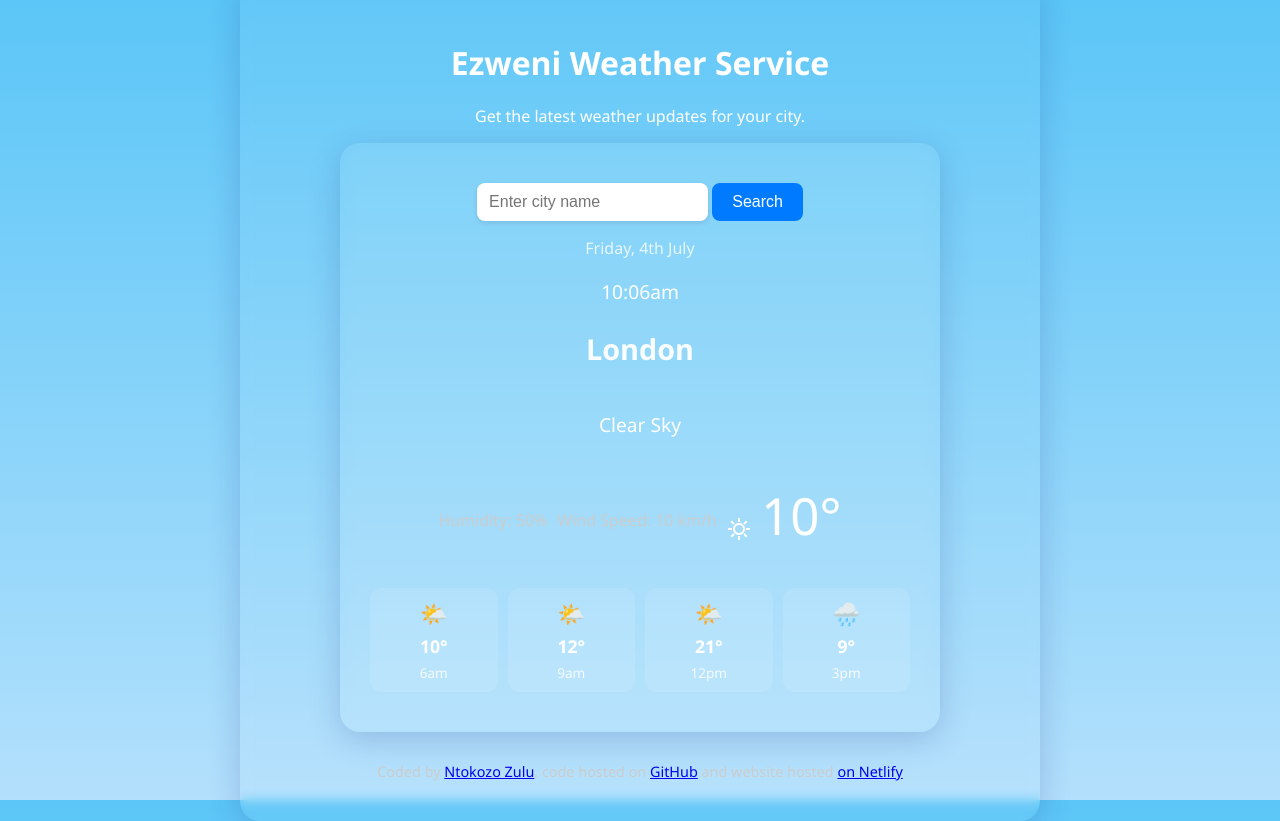
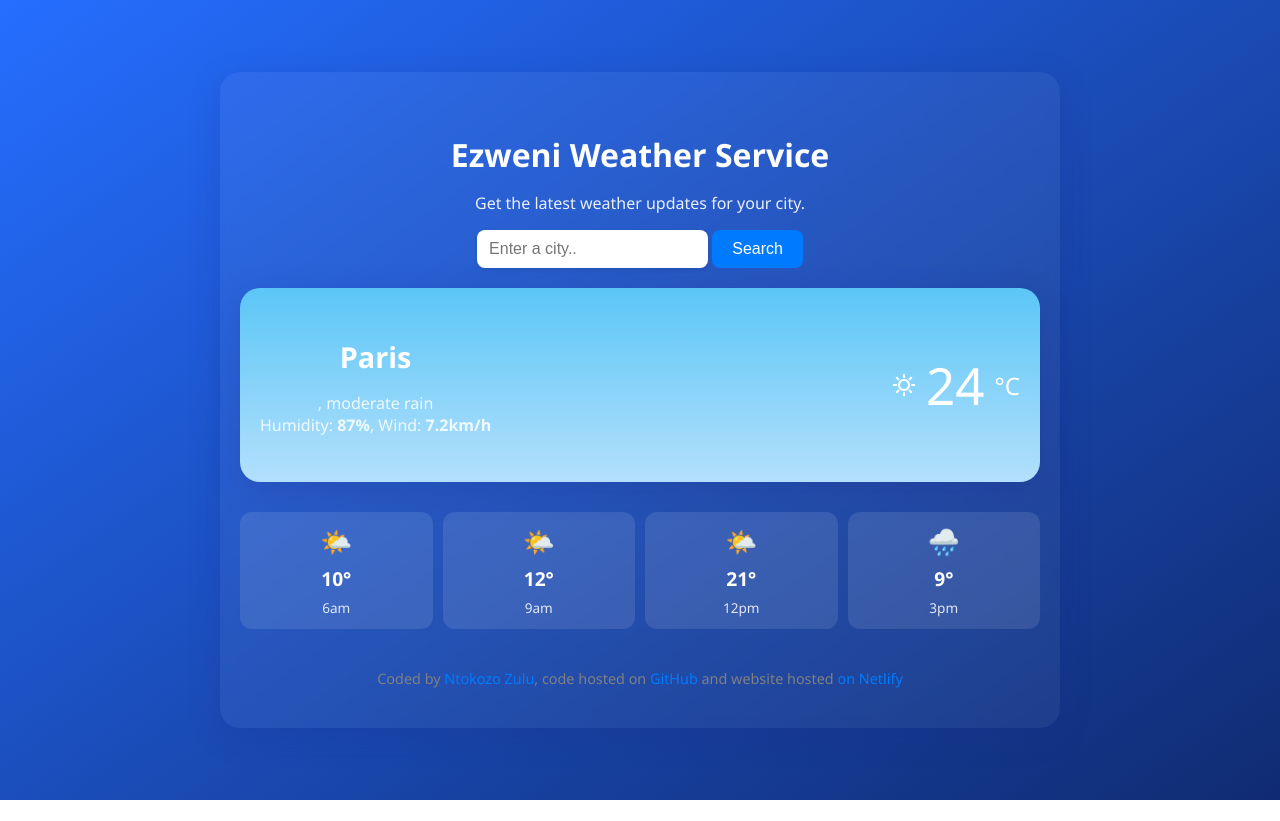
Before and after one commit to Zakhile/Ezweni-weather-service, a plain HTML site: page index.html in a window 1280 px wide. After the commit the page ends 800 px from the top, so only its background shows below. Drawn offline with nearby package versions, Linux system fonts and the light colour scheme.

Commit message:
debugged and updated css

```diff
--- a/index.html
+++ b/index.html
@@ -1,13 +1,14 @@
 <!DOCTYPE html>
 <html lang="en">
 <head>
-    <meta charset="UTF-8" />
-    <meta name="viewport" content="width=device-width, initial-scale=1.0" />
-    <link rel="stylesheet" href="src/style.css" />
+  <meta charset="UTF-8">
+  <meta name="viewport" content="width=device-width, initial-scale=1.0">
+  <link rel="stylesheet" href="src/style.css">
   <link
       rel="stylesheet"
       href="https://fonts.googleapis.com/css2?family=Material+Symbols+Outlined:opsz,wght,FILL,GRAD@20..48,100..700,0..1,-50..200&icon_names=clear_day" />
     <title>Ezweni weather service</title>
+
 </head>
 <body>
   <div class="app-container">
@@ -15,39 +16,35 @@
     <h1>Ezweni Weather Service</h1>
         <p>Get the latest weather updates for your city.</p>
   </header>
-      <main class="weather-app">
-        <section class="search-section">
+  <main class="main-content">
+    <div class="search-container">
     <form id="search-form">
           <input
-              type="text"
-              id="city-input"
-              placeholder="Enter city name"
-              aria-label="City Name" />
-            <button type="submit" id="search-button">Search</button>
+            type="search"
+            placeholder="Enter a city.."
+            required
+            class="search-input"
+            id="search-input" />
+          <input type="submit" value="Search" class="search-button" />
         </form>
-        </section>
-        <section class="datetime">
-          <p id="date" class="date">Friday, 4th July</p>
-          <p id="time" class="time">10:06am</p>
-        </section>
+    </div>
 
-        <section class="location">
-          <h2 id="location">London</h2>
-        </section>
-
-        <section class="current-weather">
-          <div class="weather-description">
-            <p id="description">Clear Sky</p>
+        <div class="current-weather">
+          <div>
+            <h1 class="current-city" id="current-city">Paris</h1>
+            <p class="current-details">
+              <span id="current-date"></span>, moderate rain <br />
+              Humidity: <strong>87%</strong>, Wind: <strong>7.2km/h</strong>
+            </p>
           </div>
-          <div class="weather-details">
-            <p id="humidity">Humidity: 50%</p>
-            <p id="wind-speed">Wind Speed: 10 km/h</p>
-            <div class="weather-icon">
-              <span class="material-symbols-outlined">clear_day</span>
+          <div class="current-temperature">
+            <span class="material-symbols-outlined" id="current-temperature-icon">clear_day</span>
+            <span class="current-temperature-value" id="current-temperature"
+              >24</span
+            ><span class="current-temperature-unit">°C</span>
           </div>
-            <div id="temperature" class="temperature">10°</div>
         </div>
-        </section>
+      </main>
       <section class="forecast">
           <div class="forecast-item">
             <div class="forecast-icon">🌤️</div>
@@ -70,7 +67,7 @@
             <div class="forecast-time">3pm</div>
           </div>
         </section>
-      </main>
+
       <footer>
         Coded by
         <a href="https://github.com/Zakhile" target="_blank"> Ntokozo Zulu</a>,
@@ -84,7 +81,9 @@
         <a href="https://ezweni-weather.netlify.app/" target="_blank"
           >on Netlify</a
         >
+
       </footer>
+    </div>
   </div>
   <script src="src/script.js"></script>
 </body>
--- a/src/style.css
+++ b/src/style.css
@@ -1,7 +1,4 @@
-* {
-  box-sizing: border-box;
-}
-
+/* General Reset & Body Styling */
 body {
   margin: 0;
   padding: 0;
@@ -9,45 +6,46 @@ body {
   display: flex;
   align-items: center;
   justify-content: center;
-  background: linear-gradient(180deg, #5bc6f7 0%, #b3e0fc 100%);
+  background: linear-gradient(145deg, #256eff, #102b72);
   font-family: "Segoe UI", Arial, sans-serif;
+  color: white;
+  box-sizing: border-box;
 }
 
+/* App Container */
 .app-container {
   width: 100%;
   max-width: 800px;
   background-color: rgba(255, 255, 255, 0.05);
   border-radius: 20px;
   box-shadow: 0 8px 32px rgba(31, 38, 135, 0.2);
+  -webkit-backdrop-filter: blur(6px);
   backdrop-filter: blur(6px);
-  color: white;
+  padding: 40px 20px;
   text-align: center;
-  padding: 40px 20px;
 }
 
-.weather-app {
-  background: rgba(255, 255, 255, 0.05);
-  color: #fff;
-  text-align: center;
-  padding: 40px 30px;
-  border-radius: 20px;
-  box-shadow: 0 8px 32px rgba(31, 38, 135, 0.2);
-  width: 100%;
-  max-width: 600px;
-  backdrop-filter: blur(10px);
-  margin: 0 auto;
-  position: relative; /* Ensure absolute positioning works within this container */
+/* Header */
+header h1 {
+  font-size: 2rem;
+  margin-bottom: 10px;
 }
 
+header p {
+  font-size: 1rem;
+  opacity: 0.9;
+}
+
+/* Search Bar */
 .search-bar {
   display: flex;
   gap: 10px;
   justify-content: center;
-  margin-bottom: 20px;
+  margin-bottom: 30px;
   flex-wrap: wrap;
 }
 
-#city-input {
+#search-input {
   flex: 1 1 180px;
   padding: 10px 12px;
   font-size: 16px;
@@ -57,7 +55,7 @@ body {
   box-shadow: 0 2px 5px rgba(0, 0, 0, 0.1);
 }
 
-#search-button {
+.search-button {
   padding: 10px 20px;
   font-size: 16px;
   background-color: #007bff;
@@ -68,38 +66,96 @@ body {
   transition: background-color 0.3s ease;
 }
 
-#search-button:focus {
+.search-button:focus {
   outline: 2px solid #0056b3;
   outline-offset: 2px;
 }
 
-#search-button:hover {
+.search-button:hover {
   background-color: #0056b3;
 }
 
-.date-time {
-  position: absolute;
-  top: 20px;
-  right: 20px;
+.search-button:active {
+  background-color: #004494;
 }
 
-.date {
-  font-size: 1rem;
-  margin-bottom: 4px;
-  opacity: 0.8;
+/* Current Weather */
+.current-weather {
+  display: flex;
+  justify-content: space-between;
+  align-items: center;
+  flex-wrap: wrap;
+  background: linear-gradient(180deg, #5bc6f7 0%, #b3e0fc 100%);
+
+  padding: 30px 20px;
+  border-radius: 20px;
+  box-shadow: 0 8px 32px rgba(31, 38, 135, 0.2);
+  margin-top: 20px;
 }
 
-.time {
-  font-size: 1.2rem;
-  font-weight: 500;
+.current-city {
+  font-size: 1.8rem;
+  margin-bottom: 10px;
 }
 
-.location {
-  font-size: 1.2rem;
-  margin-bottom: 20px;
-  opacity: 0.95;
+.current-details {
+  font-size: 1rem;
+  opacity: 0.85;
 }
 
+.current-temperature {
+  display: flex;
+  align-items: center;
+  gap: 10px;
+  font-size: 2rem;
+}
+
+.current-temperature-value {
+  font-size: 3.2rem;
+  font-weight: 300;
+}
+
+.current-temperature-unit {
+  font-size: 1.5rem;
+  font-weight: 400;
+}
+
+/* Forecast Section */
+.forecast {
+  display: flex;
+  justify-content: space-between;
+  gap: 10px;
+  margin-top: 30px;
+  flex-wrap: wrap;
+}
+
+.forecast-item {
+  flex: 1 1 60px;
+  text-align: center;
+  background: rgba(255, 255, 255, 0.1);
+  padding: 12px 8px;
+  border-radius: 12px;
+  display: flex;
+  flex-direction: column;
+  align-items: center;
+  gap: 6px;
+}
+
+.forecast-icon {
+  font-size: 1.6rem;
+}
+
+.forecast-temp {
+  font-size: 1.2rem;
+  font-weight: bold;
+}
+
+.forecast-time {
+  font-size: 0.85rem;
+  opacity: 0.85;
+}
+
+/* Material Symbols */
 .material-symbols-outlined {
   font-family: "Material Symbols Outlined", sans-serif;
   font-weight: 400;
@@ -107,85 +163,23 @@ body {
   font-size: 2.5rem;
   display: inline-block;
   line-height: 1;
-  text-decoration: inherit;
-  text-transform: none;
   letter-spacing: normal;
   white-space: nowrap;
-}
-.material-symbols-outlined {
   font-variation-settings: "FILL" 0, "wght" 400, "GRAD" 0, "opsz" 24;
 }
 
-.weather-details {
-  display: flex;
-  align-items: center;
-  justify-content: center;
-  gap: 10px;
+/* Footer */
+footer {
+  margin-top: 40px;
+  font-size: 0.9rem;
+  color: grey;
 }
 
-.weather-details p {
-  margin: 0;
-  font-size: 1rem;
-  color: #ccc;
+footer a {
+  color: #007bff;
+  text-decoration: none;
 }
 
-.weather-description {
-  display: flex;
-  align-items: center;
-  justify-content: center;
-  flex-direction: column;
-  font-size: 1.2rem;
-  margin-bottom: 20px;
+footer a:hover {
+  text-decoration: underline;
 }
-.weather-icon {
-  margin: 20px 0 10px 0;
-  font-size: 2.5rem;
-  color: #fff;
-}
-
-.temperature {
-  font-size: 3.2rem;
-  font-weight: 300;
-  margin-bottom: 10px;
-}
-
-.day {
-  font-size: 1.3rem;
-  margin-bottom: 18px;
-}
-
-.forecast {
-  display: flex;
-  justify-content: space-between;
-  gap: 10px;
-  margin-top: 25px;
-  flex-wrap: wrap;
-}
-
-.forecast > div {
-  flex: 1 1 60px;
-  text-align: center;
-  background: rgba(255, 255, 255, 0.1);
-  padding: 10px 0;
-  border-radius: 12px;
-}
-
-.forecast-icon {
-  font-size: 1.4rem;
-}
-
-.forecast-temp {
-  font-size: 1.1rem;
-  font-weight: bold;
-  margin: 5px 0;
-}
-
-.forecast-time {
-  font-size: 0.85rem;
-  opacity: 0.85;
-}
-footer {
-  margin-top: 30px;
-  font-size: 0.9rem;
-  color: #ccc;
-}
```
Lines whose indentation alone changed are shown as unchanged.
